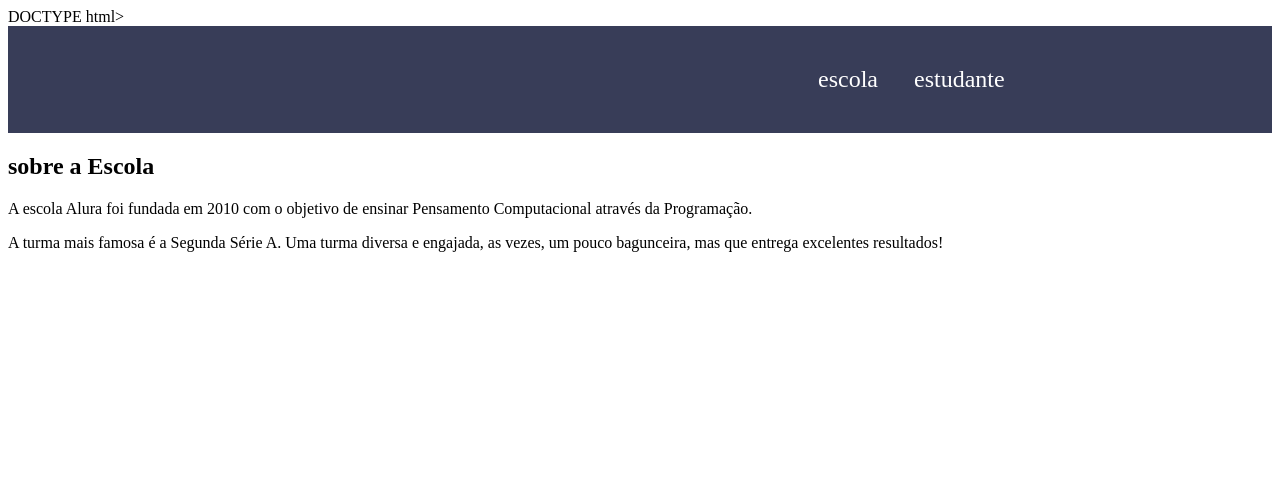
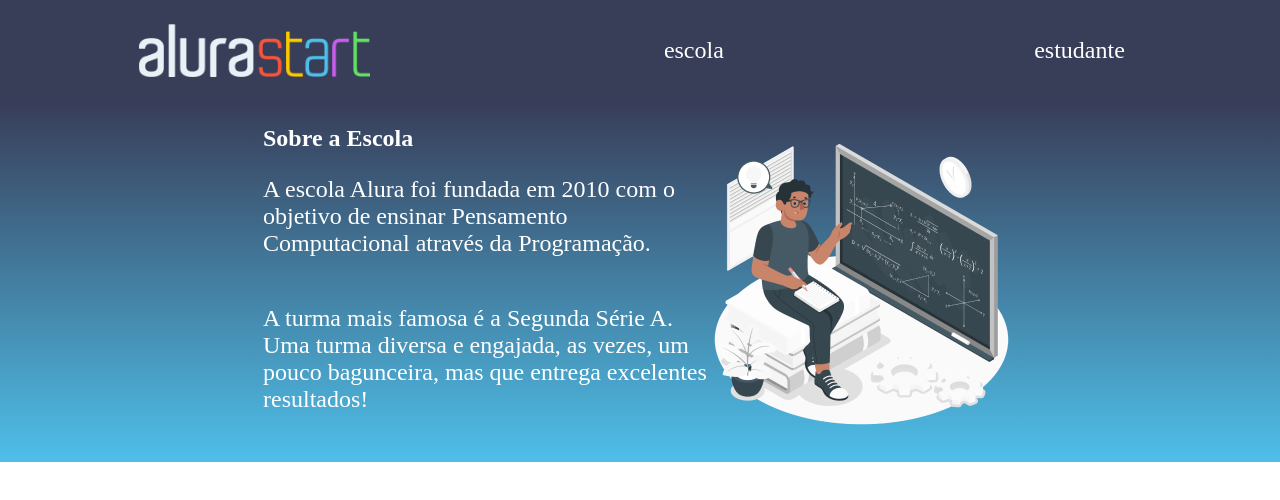
Before and after one commit to thabatagomes/site-turma, a plain HTML site: page index.html in a window 1280 px wide. Drawn offline with Linux system fonts and the light colour scheme.

Commit message:
trabalho dia 26-03-24

```diff
--- a/index.html
+++ b/index.html
@@ -1,36 +1,31 @@
-DOCTYPE html>
+<!DOCTYPE html>
 <html lang="en">
 <head>
     <meta charset="UTF-8">
     <meta http-equiv="X-UA-Compatible" content="IE=edge">
     <meta name="viewport" content="width=device-width, initial-scale=1.0">
-    <title>Document</title>
+    <title>Site da turma</title>
     <link rel="stylesheet" href="style.css">
-    <link rel="stylesheet" href="style.css">
-
-
 </head>
 <body>
-<header class="cabeçalho">
+    <header class="cabeçalho">
 
-    <img class="cabeçalho" src="alurastart logo 1 (1).png" alt="">
-    <ul class="cabeçalho-Lista">
-        <li class="cabeçalho-Lista-item"> escola</li>
-        <li class="cabeçalho-Lista-item">estudante</li>
+        <img class="cabeçalho-imagem" src="alurastart logo 1.png"alt=""
 
+    <ul class="cabeçalho-lista">
 
-    </ul>
+        <li class="cabeçalho-lista-item">escola</li>
+        <li class="cabeçalho-lista-item">estudante</li>
 
+  </ul>
 
-
-</header>
-
-<section class="escola">
-
+  </header>
+  <section class="escola">
     <div class="escola-div-conteudo">
-<h2 class="escola-titulo">sobre a Escola</h2>
-<p class="escola-texto-um"> A escola Alura foi fundada em 2010 com o objetivo de ensinar Pensamento Computacional através da Programação.  </p>
-<p class="escola-texto-dois">  A turma mais famosa é a Segunda Série A. Uma turma diversa e engajada, as vezes, um pouco bagunceira, mas que entrega excelentes resultados!</p>
+        <h2 class="escola-título"> Sobre a Escola </h2>
+        <p class="escola-texto-um"> A escola Alura foi fundada em 2010 com o objetivo de ensinar Pensamento Computacional através da Programação.  </p>
+        <p class="escola-texto-dois"> A turma mais famosa é a Segunda Série A. Uma turma diversa e engajada, as vezes, um pouco bagunceira, mas que entrega excelentes resultados! </p>
 
     </div>
-</section>
+    <img class="escola-imagem" src="Formula-amico 1.png" alt="">
+     </section>
--- a/style.css
+++ b/style.css
@@ -1,28 +1,51 @@
-{
-    padding: 0;
-    margin: 0:
+*{
+    padding:0 ;
+    margin: 0;
+}
 
-    }
+header{
 
-    header{
-
-    background-color: #383d58 ;
+    background-color: #383D58;
     color: white;
     display: flex;
     justify-content: space-around;
     align-items: center;
     padding: 24px 0;
     }
-
     .cabeçalho-imagem{
-    width: 18%;
+        width: 18%;
+    }
+    .cabeçalho-lista-item{
+        display: inline-block;
+        margin: 0 16px;
+        font-size: 24px;
 
     }
+    .escoola-imagem{
+        width: 25%;
+    }
 
-    .cabeçalho-lista-item{
-    display: inline-block;
-    margin: 0 16px;
-    font-size: 24px;
+    .escola{
+        background-image: linear-gradient(#383D58,#4EBFE9);
+        color: white;
+        display: flex;
+        justify-content: center;
+        align-items: center;
+        padding: 24px 0;
 
 
     }
+    .escola-div-conteudo{
+        width: 35%;
+    }
+.escola-titulo{
+    padding: 24px 0;
+}
+.escola-texto-um{
+    padding: 24px 0;
+    font-size: 24px;
+}
+.escola-texto-dois{
+    padding: 24px 0;
+    font-size: 24px;
+}
```
Also changed, not shown: Formula-amico 1.png (added), alurastart logo 1.png (added).
